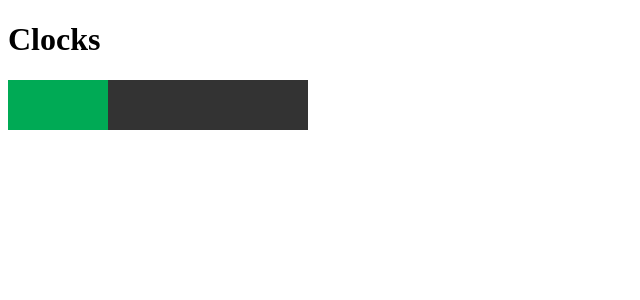
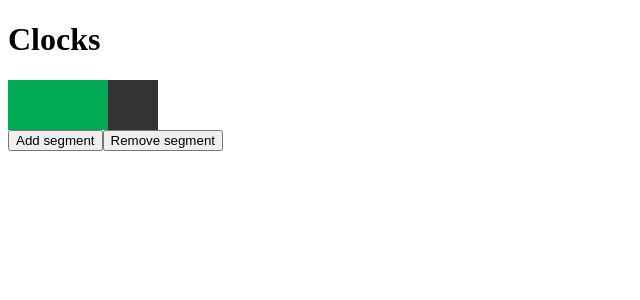
Before and after one commit to hfarr/rpg-clocks, a React app: page / in a window 1280 px wide. Shown: the top 300 px of the page, without its empty margins (0-640 px from the left). Built offline with nearby package versions, Linux system fonts and the light colour scheme; the HTML template or start-up script is replaced by a standard one.

Commit message:
styling segments

```diff
--- a/src/clock/clock.tsx
+++ b/src/clock/clock.tsx
@@ -3,7 +3,7 @@ import * as _ from "lodash"
 
 type SegmentProps = {
   active: boolean
-  // segmentNumber: number
+  segmentNumber: number
   onClick: () => void
 
   // temp
@@ -13,11 +13,13 @@ const Segment = (props: SegmentProps) => {
   const {
     active,
     sideLength = "50px",
+    segmentNumber,
     onClick,
   } = props
   const backgroundColor = active ? "#00aa55" : "#333"
   return <div data-cl={active}
-    style={{ width: sideLength, height: sideLength, backgroundColor }}
+    className="segment"
+    style={{ width: sideLength, height: sideLength, backgroundColor, '--i': segmentNumber } as React.CSSProperties}
     onClick={onClick}>
   </div>
 }
@@ -31,16 +33,28 @@ type ClockProps = {
 }
 
 
+const MINIMUM_CLOCK_SEGMENTS = 2;
+
 const Clock = (props: ClockProps) => {
 
   const {
-    segments,
+    segments: initialSegments,
     progress,
     name = "Clock",
     color = "#"
   } = props
 
   const [ currentProgress, setCurrentProgress ] = React.useState(progress)
+  const [ currentSegments, setSegments ] = React.useState(initialSegments)
+
+  const decreaseSegment = () => {
+    if (currentSegments > MINIMUM_CLOCK_SEGMENTS) {
+      setSegments( currentSegments - 1)
+    }
+  }
+  const increaseSegments = () => {
+    setSegments( currentSegments + 1)
+  }
 
   const updateProgress = (segmentNumber: number) => {
 
@@ -63,13 +77,20 @@ const Clock = (props: ClockProps) => {
     setCurrentProgress(newProgress)
   }
 
-  return <div style={{ display: 'flex' }} >
-    {_.range(segments).map( segmentNumber =>
-      <Segment key={segmentNumber}
-        active={currentProgress > segmentNumber}
-        onClick={ () => updateProgress(segmentNumber) } />
-    )}
-  </div>
+  return <>
+    <div className="clock" style={{ display: 'flex', '--n': currentSegments } as React.CSSProperties} >
+      {_.range(currentSegments).map(segmentNumber =>
+        <Segment key={segmentNumber}
+          segmentNumber={segmentNumber}
+          active={currentProgress > segmentNumber}
+          onClick={() => updateProgress(segmentNumber)} />
+      )}
+    </div>
+    <div style={{ display: 'flex' }}>
+      <button onClick={increaseSegments}>Add segment</button>
+      <button onClick={decreaseSegment}>Remove segment</button>
+    </div>
+  </>
 }
 
 export default Clock
--- a/src/root.tsx
+++ b/src/root.tsx
@@ -2,12 +2,12 @@ import * as React from "react"
 import Clock from "./clock/clock"
 
 const Root = () => {
-  return <>
+  return <div style={{width: '75vw'}}>
     <div>
       <h1>Clocks</h1>
-      <Clock segments={6} progress={2} />
+      <Clock segments={3} progress={2} />
     </div>
-  </>
+  </div>
 }
 
 export default Root
```
Also changed, not shown: 1 other file (tests, documents, lock files or other folders).
